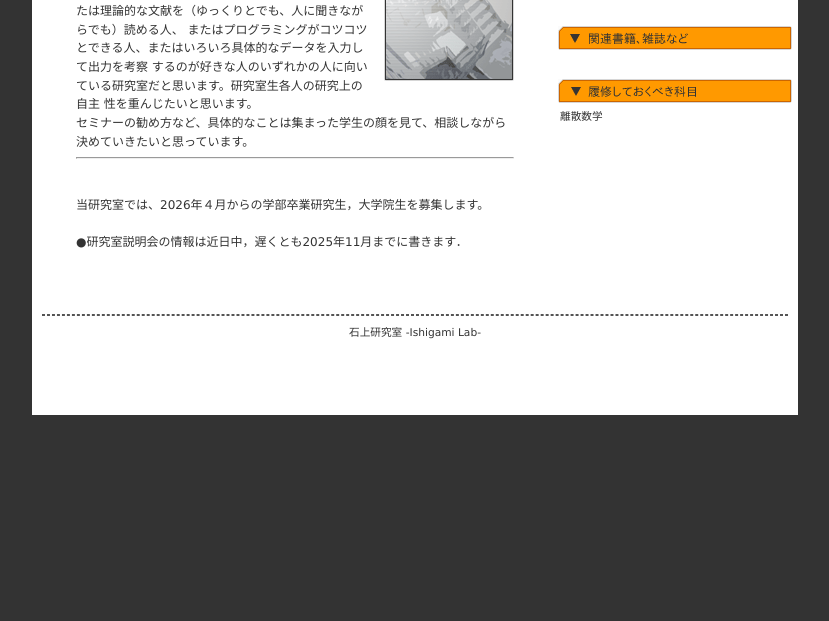
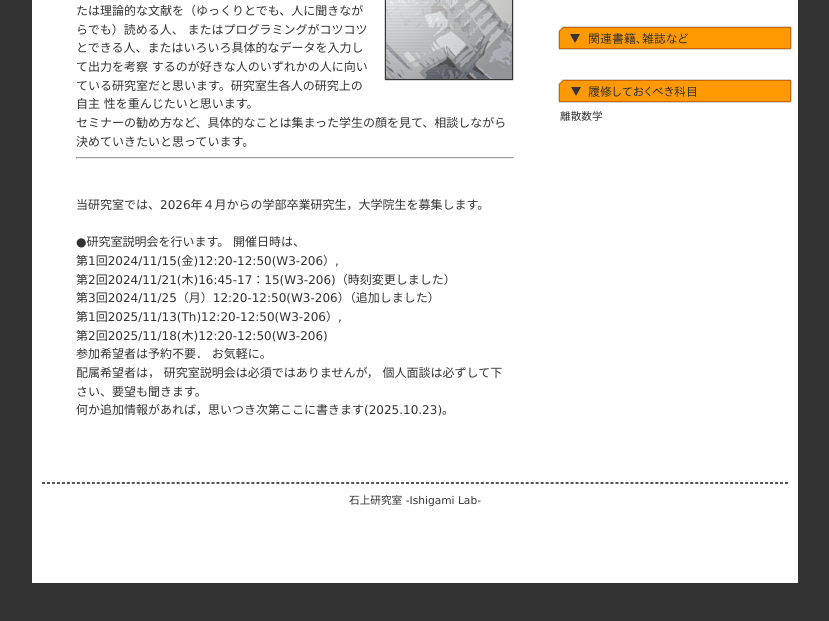
Before and after one commit to Y-Ishigami/Y-Ishigami.github.io, a plain HTML site: page for_students/index.html in a window 1280 px wide. Shown: the part 177-798 px from the top of the page, without its empty margins (225-1054 px from the left). Drawn offline with Linux system fonts and the light colour scheme.

Commit message:
Update index.html

```diff
--- a/for_students/index.html
+++ b/for_students/index.html
@@ -66,8 +66,28 @@ top.location.href=self.location.href;
 <a href="2010sotsuken.pdf">pdf</a>
 -->
 <br>
+<!--
+●研究室説明会の情報は近日中，遅くとも2025年11月までに書きます．
+-->
 
-●研究室説明会の情報は近日中，遅くとも2025年11月までに書きます．
+
+●研究室説明会を行います。
+開催日時は、<br>
+第1回2024/11/15(金)12:20-12:50(W3-206）, <br>
+第2回2024/11/21(木)16:45-17：15(W3-206)（時刻変更しました）<br>
+第3回2024/11/25（月）12:20-12:50(W3-206）（追加しました）<br>
+第1回2025/11/13(Th)12:20-12:50(W3-206）, <br>
+第2回2025/11/18(木)12:20-12:50(W3-206)<br>
+参加希望者は予約不要．
+お気軽に。
+<br>
+配属希望者は，
+研究室説明会は必須ではありませんが，
+個人面談は必ずして下さい、要望も聞きます。<br>
+
+何か追加情報があれば，思いつき次第ここに書きます(2025.10.23)。
+
+
 <!--
 ●研究室説明会を行います。
 開催日時は、<br>
```
